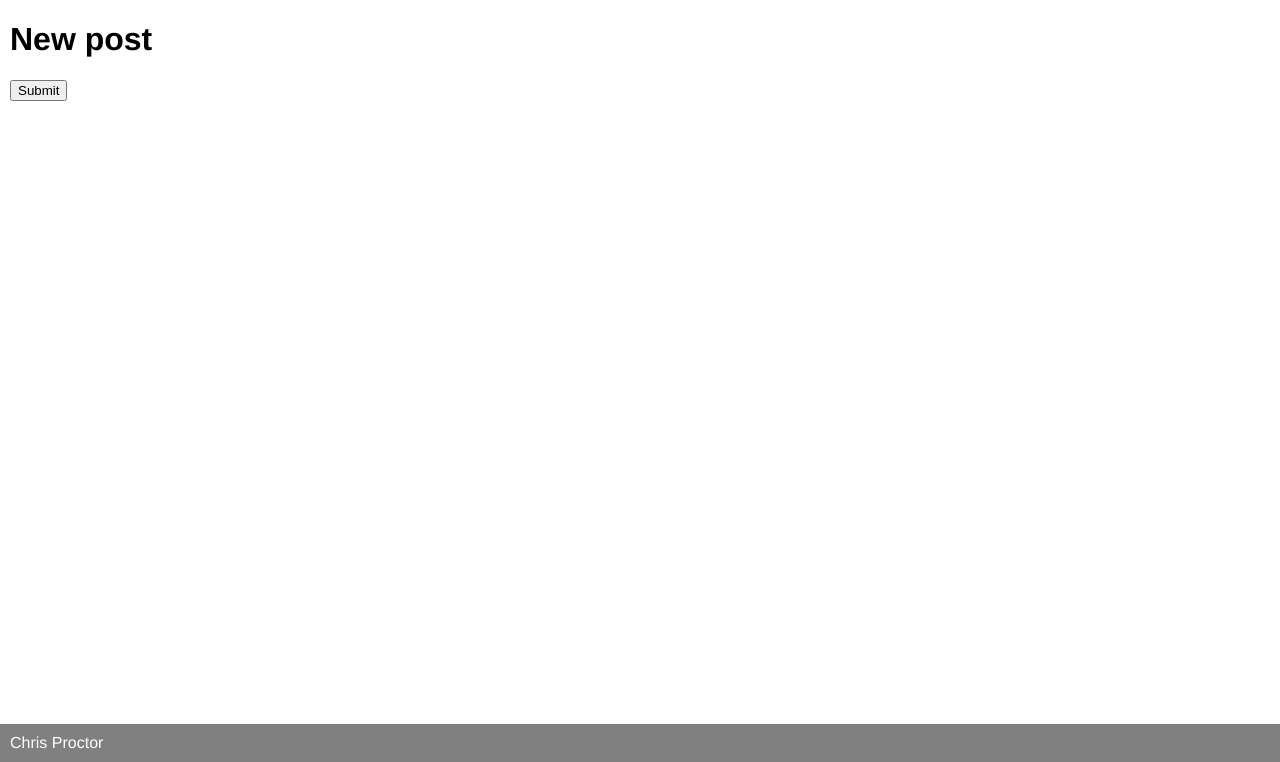
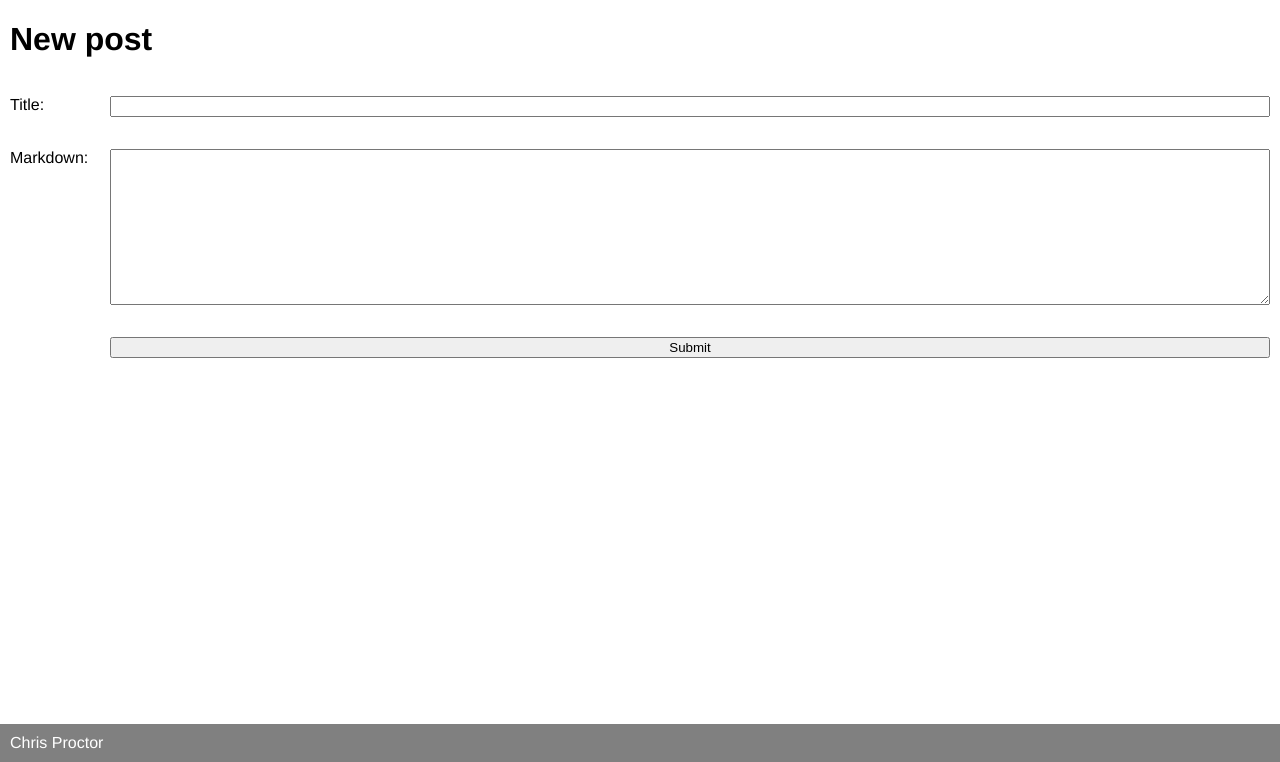
Before and after one commit to cproctor/async_course, a Django app: page /posts/new in a window 1280 px wide. Shown: the part 38-800 px from the top of the page. Run offline with Django 3.2, Linux system fonts and the light colour scheme; the visitor is signed in with stand-in values (Sample User, id 1); data that the repository does not hold is empty.

Commit message:
Cleaned up forms

```diff
--- a/async_course/assignments/forms.py
+++ b/async_course/assignments/forms.py
@@ -5,7 +5,7 @@ import magic
 class AssignmentForm(forms.ModelForm):
     class Meta:
         model = Assignment
-        fields = ['due_date', 'title', 'slug', 'active', 'peer_review', 'markdown']
+        fields = ['due_date', 'title', 'slug', 'markdown', 'due_date', 'active', 'peer_review']
 
 class SubmissionForm(forms.ModelForm):
     class Meta:
--- a/async_course/common/static/base/async.css
+++ b/async_course/common/static/base/async.css
@@ -4,17 +4,32 @@
   margin: 0 10px;
 }
 form.async-form {
+    flex-grow: 1;
+    display: flex;
+    flex-direction: column;
+    align-items: stretch;
 }
-form.async-form label {
-   width: 80px;
-   display: inline-block;
+.grow-1 > :nth-child(1) {
+    flex-grow: 1;
+}
+.grow-2 > :nth-child(2) {
+    flex-grow: 1;
+}
+.grow-3 > :nth-child(3) {
+    flex-grow: 1;
+}
+.grow-4 > :nth-child(4) {
+    flex-grow: 1;
+}
+form.async-form p {
+    display: flex;
+}
+form.async-form p :nth-child(2) {
+    flex-grow: 1;
 }
 
-form.async-form input#id_title {
-    width: 400px;
-}
-form.async-form textarea#id_markdown, form.async-form textarea#id_bibtex {
-    width: calc(100% - 100px);
+form.async-form label {
+   width: 100px;
 }
 
 .post-upvote {
--- a/async_course/common/static/base/style.css
+++ b/async_course/common/static/base/style.css
@@ -9,6 +9,8 @@ body {
 }
 #main-content {
 	flex: 1;
+    display: flex;
+    flex-direction: column;
 }
 #main-content-container {
   padding: 0 8px;
--- a/async_course/pages/forms.py
+++ b/async_course/pages/forms.py
@@ -4,4 +4,4 @@ from .models import Page
 class PageForm(forms.ModelForm):
     class Meta:
         model = Page
-        fields = ['in_menu', 'menu_label', 'slug', 'markdown']
+        fields = ['menu_label', 'slug', 'markdown', 'in_menu']
--- a/async_course/posts/templates/posts/post_form.html
+++ b/async_course/posts/templates/posts/post_form.html
@@ -7,9 +7,12 @@
     {% include "posts/partials/post_as_context.html" %}
   {% endwith %}
 {% endif %}
-<form action="{{ url }}" method="POST" class="async-form">
+<form action="{{ url }}" method="POST" class="async-form md-2">
+    {{ form.as_p }}
     {% csrf_token %}
-    {{ form.as_div }}
-    <input type="submit" value="Submit">
+    <p>
+      <label></label>
+      <input type="submit" value="Submit">
+    </p>
 </form>
 {% endblock %}
```
Also changed, not shown: async_course/assignments/templates/assignments/assignment_form.html (+6 -3 lines), async_course/pages/templates/pages/page_form.html (+6 -3 lines), async_course/pubref/templates/pubref/add_publications_form.html (+6 -3 lines), async_course/reviews/templates/reviews/review_form.html (+6 -3 lines).
